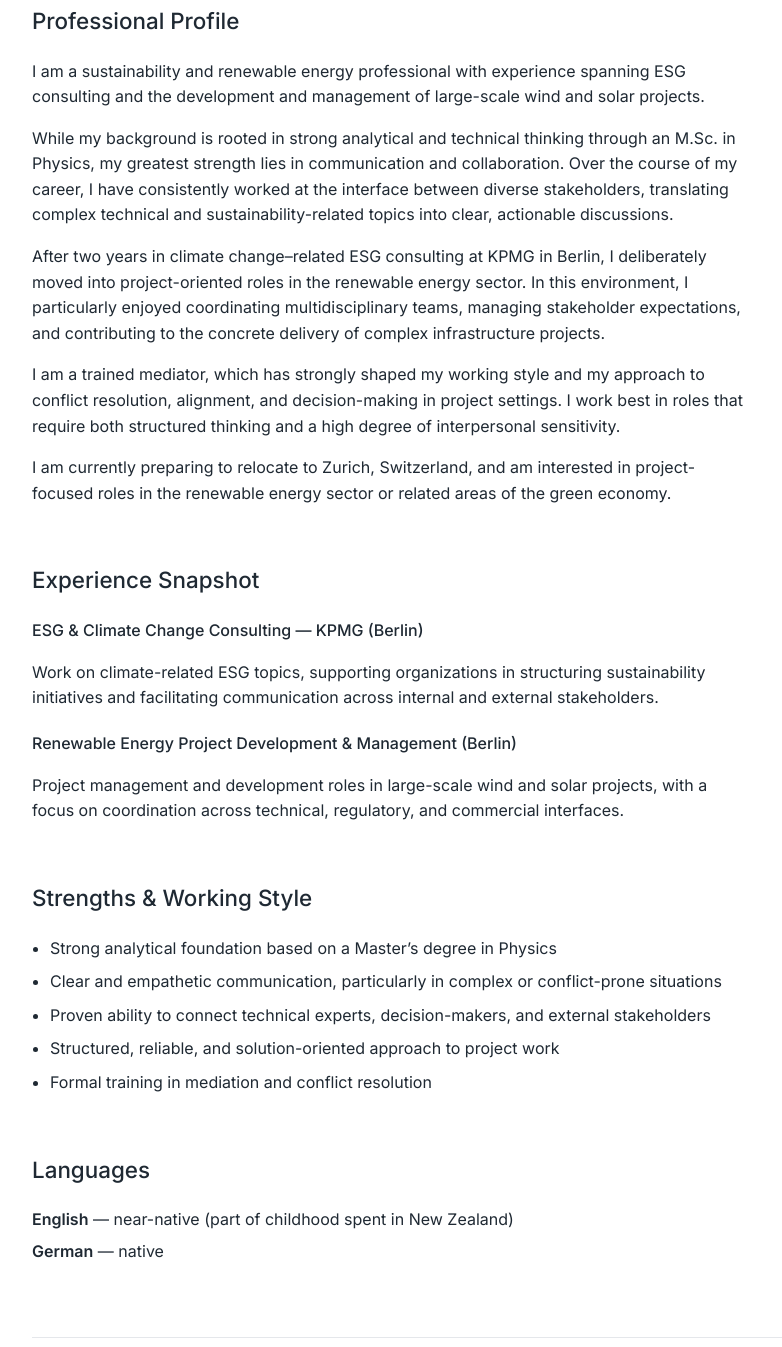
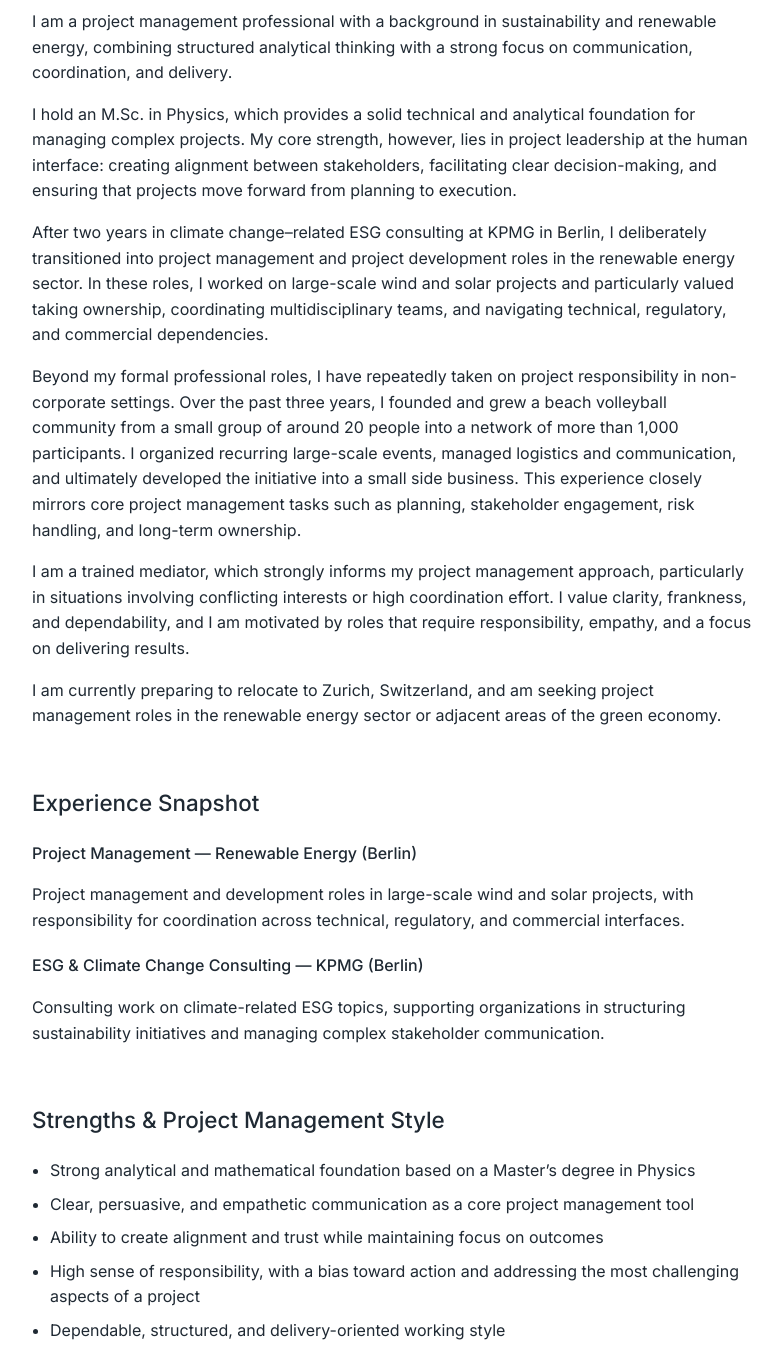
Before and after one commit to jan-kamm/jan-kamm.github.io, a website: page index.html in a window 1280 px wide. Shown: the part 350-1697 px from the top of the page, without its empty margins (202-984 px from the left). Drawn offline with Linux system fonts and the light colour scheme.

Commit message:
Refocus content on project management profile

```diff
--- a/index.html
+++ b/index.html
@@ -131,30 +131,38 @@
   <main class="container">
 
     <header>
-      <img src="images/jan-kamm.jpg" alt="Portrait of Jan Kamm" class="profile-photo">
       <h1>Jan Kamm</h1>
       <div class="subtitle">
-        Sustainability & Renewable Energy Professional<br>
+        Project Management Professional in Sustainability & Renewable Energy<br>
         Experience across ESG consulting and large-scale wind and solar projects
       </div>
     </header>
 
     <section>
       <h2>Professional Profile</h2>
+
       <p>
-        I am a sustainability and renewable energy professional with experience spanning ESG consulting and the development and management of large-scale wind and solar projects.
+        I am a project management professional with a background in sustainability and renewable energy, combining structured analytical thinking with a strong focus on communication, coordination, and delivery.
       </p>
+
       <p>
-        While my background is rooted in strong analytical and technical thinking through an M.Sc. in Physics, my greatest strength lies in communication and collaboration. Over the course of my career, I have consistently worked at the interface between diverse stakeholders, translating complex technical and sustainability-related topics into clear, actionable discussions.
+        I hold an M.Sc. in Physics, which provides a solid technical and analytical foundation for managing complex projects. My core strength, however, lies in project leadership at the human interface: creating alignment between stakeholders, facilitating clear decision-making, and ensuring that projects move forward from planning to execution.
       </p>
+
       <p>
-        After two years in climate change–related ESG consulting at KPMG in Berlin, I deliberately moved into project-oriented roles in the renewable energy sector. In this environment, I particularly enjoyed coordinating multidisciplinary teams, managing stakeholder expectations, and contributing to the concrete delivery of complex infrastructure projects.
+        After two years in climate change–related ESG consulting at KPMG in Berlin, I deliberately transitioned into project management and project development roles in the renewable energy sector. In these roles, I worked on large-scale wind and solar projects and particularly valued taking ownership, coordinating multidisciplinary teams, and navigating technical, regulatory, and commercial dependencies.
       </p>
+
       <p>
-        I am a trained mediator, which has strongly shaped my working style and my approach to conflict resolution, alignment, and decision-making in project settings. I work best in roles that require both structured thinking and a high degree of interpersonal sensitivity.
+        Beyond my formal professional roles, I have repeatedly taken on project responsibility in non-corporate settings. Over the past three years, I founded and grew a beach volleyball community from a small group of around 20 people into a network of more than 1,000 participants. I organized recurring large-scale events, managed logistics and communication, and ultimately developed the initiative into a small side business. This experience closely mirrors core project management tasks such as planning, stakeholder engagement, risk handling, and long-term ownership.
       </p>
+
       <p>
-        I am currently preparing to relocate to Zurich, Switzerland, and am interested in project-focused roles in the renewable energy sector or related areas of the green economy.
+        I am a trained mediator, which strongly informs my project management approach, particularly in situations involving conflicting interests or high coordination effort. I value clarity, frankness, and dependability, and I am motivated by roles that require responsibility, empathy, and a focus on delivering results.
+      </p>
+
+      <p>
+        I am currently preparing to relocate to Zurich, Switzerland, and am seeking project management roles in the renewable energy sector or adjacent areas of the green economy.
       </p>
     </section>
 
@@ -162,27 +170,28 @@
       <h2>Experience Snapshot</h2>
 
       <div class="experience-block">
-        <div class="experience-title">ESG & Climate Change Consulting — KPMG (Berlin)</div>
+        <div class="experience-title">Project Management — Renewable Energy (Berlin)</div>
         <p>
-          Work on climate-related ESG topics, supporting organizations in structuring sustainability initiatives and facilitating communication across internal and external stakeholders.
+          Project management and development roles in large-scale wind and solar projects, with responsibility for coordination across technical, regulatory, and commercial interfaces.
         </p>
       </div>
 
       <div class="experience-block">
-        <div class="experience-title">Renewable Energy Project Development & Management (Berlin)</div>
+        <div class="experience-title">ESG & Climate Change Consulting — KPMG (Berlin)</div>
         <p>
-          Project management and development roles in large-scale wind and solar projects, with a focus on coordination across technical, regulatory, and commercial interfaces.
+          Consulting work on climate-related ESG topics, supporting organizations in structuring sustainability initiatives and managing complex stakeholder communication.
         </p>
       </div>
     </section>
 
     <section>
-      <h2>Strengths & Working Style</h2>
+      <h2>Strengths & Project Management Style</h2>
       <ul>
-        <li>Strong analytical foundation based on a Master’s degree in Physics</li>
-        <li>Clear and empathetic communication, particularly in complex or conflict-prone situations</li>
-        <li>Proven ability to connect technical experts, decision-makers, and external stakeholders</li>
-        <li>Structured, reliable, and solution-oriented approach to project work</li>
+        <li>Strong analytical and mathematical foundation based on a Master’s degree in Physics</li>
+        <li>Clear, persuasive, and empathetic communication as a core project management tool</li>
+        <li>Ability to create alignment and trust while maintaining focus on outcomes</li>
+        <li>High sense of responsibility, with a bias toward action and addressing the most challenging aspects of a project</li>
+        <li>Dependable, structured, and delivery-oriented working style</li>
         <li>Formal training in mediation and conflict resolution</li>
       </ul>
     </section>
```
